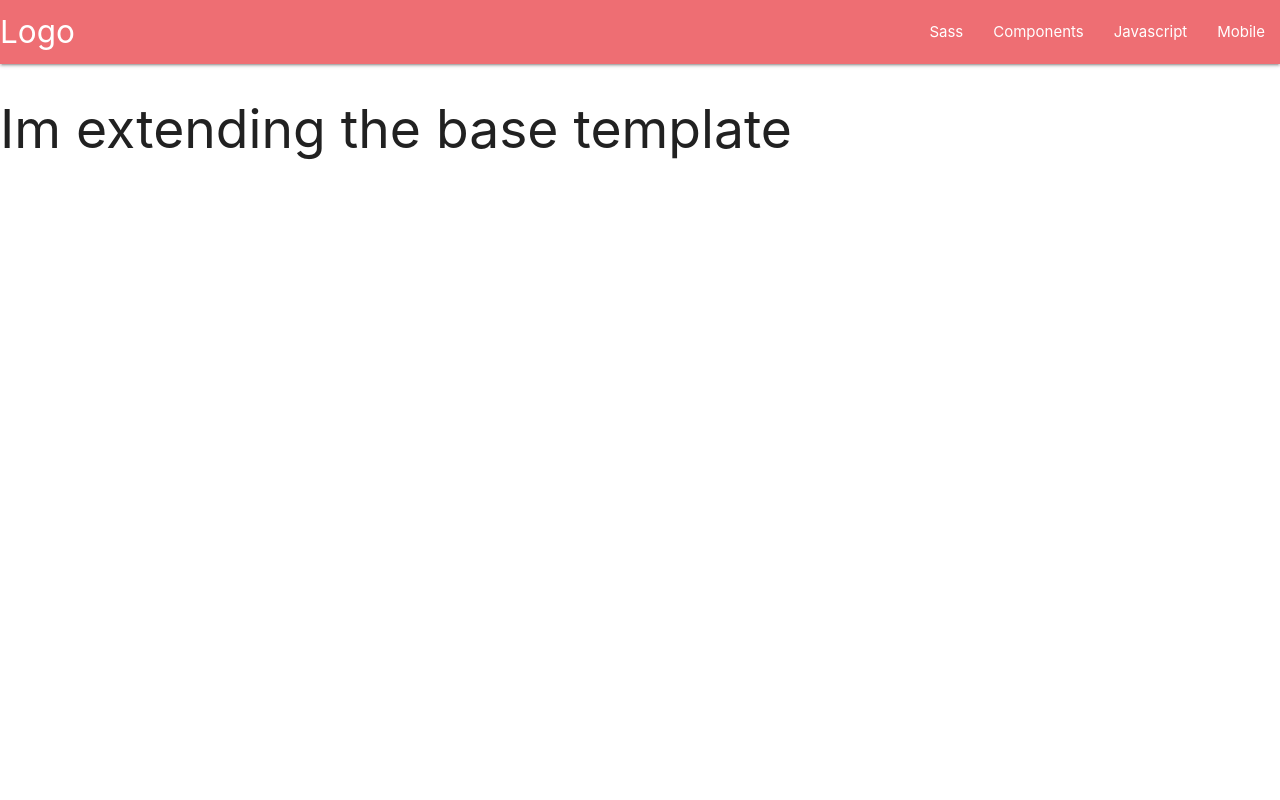
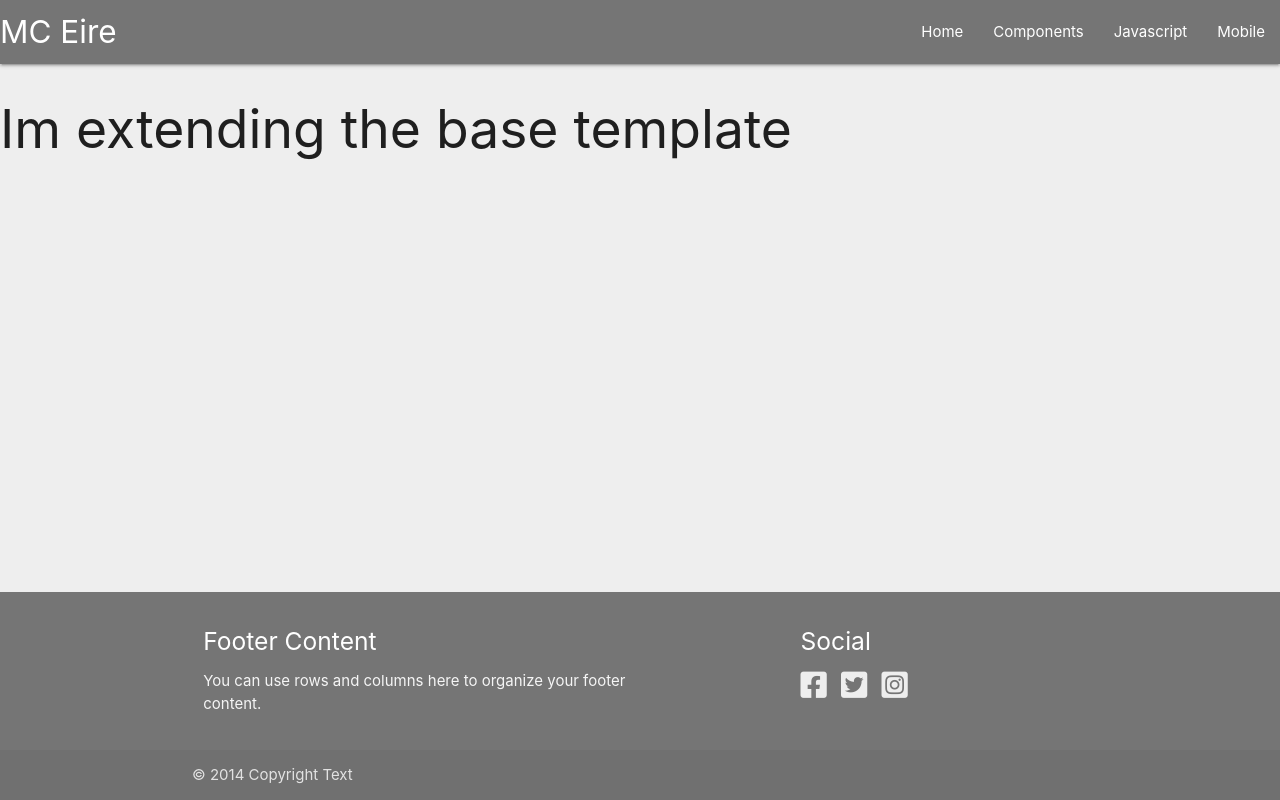
Before and after one commit to Luka-pp/Milestone-Project-3, a Flask app: page / in a window 1280 px wide. Run offline with Flask 2, Linux system fonts and the light colour scheme; data that the repository does not hold is empty; some libraries are stand-ins or nearby versions.

Commit message:
Added Font Awesome, Footer and Header

```diff
--- a/static/css/style.css
+++ b/static/css/style.css
@@ -0,0 +1,20 @@
+body{
+    background-color: #eeeeee ;
+    display: flex;
+    min-height: 100vh;
+    flex-direction: column;
+}
+main {
+    flex: 1 0 auto;
+  }
+
+.list-inline {
+  padding-left: 0;
+  margin-left: -5px;
+  list-style: none;
+}
+.list-inline > li {
+  display: inline-block;
+  padding-right: 5px;
+  padding-left: 5px;
+}
--- a/static/js/script.js
+++ b/static/js/script.js
@@ -0,0 +1,3 @@
+$(document).ready(function(){
+    $('.sidenav').sidenav();
+  });
--- a/templates/base.html
+++ b/templates/base.html
@@ -3,7 +3,7 @@
 <head>
     <meta charset="UTF-8">
     <meta name="viewport" content="width=device-width, initial-scale=1.0">
-    <link href="https://fonts.googleapis.com/icon?family=Material+Icons" rel="stylesheet" type="text/css">
+    <link rel="stylesheet" href="https://use.fontawesome.com/releases/v5.15.3/css/all.css" integrity="sha384-SZXxX4whJ79/gErwcOYf+zWLeJdY/qpuqC4cAa9rOGUstPomtqpuNWT9wdPEn2fk" crossorigin="anonymous">
     <link rel="stylesheet" href="https://cdnjs.cloudflare.com/ajax/libs/materialize/1.0.0/css/materialize.min.css" type="text/css">
     <link rel="stylesheet" href="{{ url_for("static", filename="css/style.css") }}" type="text/css">
     {% block styles %}
@@ -13,11 +13,11 @@
 <body>
 <header>
      <nav>
-    <div class="nav-wrapper">
-      <a href="#!" class="brand-logo">Logo</a>
-      <a href="#" data-target="mobile-demo" class="sidenav-trigger"><i class="material-icons">menu</i></a>
+         <div class="nav-wrapper grey darken-1">
+            <a href="#" class="brand-logo">MC Eire</a>
+            <a href="#" data-target="mobile-demo" class="sidenav-trigger"><i class="fas fa-bars"></i></a>
                  <ul class="right hide-on-med-and-down">
-        <li><a href="sass.html">Sass</a></li>
+                    <li><a href="{{ url_for("bike") }}">Home</a></li>
                      <li><a href="badges.html">Components</a></li>
                      <li><a href="collapsible.html">Javascript</a></li>
                      <li><a href="mobile.html">Mobile</a></li>
@@ -26,18 +26,44 @@
      </nav>
 
   <ul class="sidenav" id="mobile-demo">
-    <li><a href="sass.html">Sass</a></li>
+      <li><h4 class="center-align">MC Eire</h4></li>
+    <li><a href="{{ url_for("bike") }}">Home</a></li>
     <li><a href="badges.html">Components</a></li>
     <li><a href="collapsible.html">Javascript</a></li>
     <li><a href="mobile.html">Mobile</a></li>
   </ul>
 </header>
-
+<main>
 
     {% block content %}
     {% endblock %}
 
-
+</main>
+<footer>
+    <footer class="page-footer grey darken-1">
+          <div class="container">
+            <div class="row">
+              <div class="col l6 s12">
+                <h5 class="white-text">Footer Content</h5>
+                <p class="grey-text text-lighten-4">You can use rows and columns here to organize your footer content.</p>
+              </div>
+              <div class="col l4 offset-l2 s12">
+                <h5 class="white-text">Social</h5>
+                 <ul class="list-inline">
+                     <li><a class="grey-text text-lighten-3" href="https://www.facebook.com/"><i class="fab fa-facebook-square fa-2x"></i></a></li>
+                     <li><a class="grey-text text-lighten-3" href="https://twitter.com/"><i class="fab fa-twitter-square fa-2x"></i></a></li>
+                     <li><a class="grey-text text-lighten-3" href="https://www.instagram.com/"><i class="fab fa-instagram-square fa-2x"></i></a></li>
+                 </ul>
+              </div>
+            </div>
+          </div>
+          <div class="footer-copyright">
+            <div class="container">
+            © 2014 Copyright Text
+            </div>
+          </div>
+        </footer>
+</footer>
 
 <script
   src="https://code.jquery.com/jquery-3.6.0.min.js"
```
Lines whose indentation alone changed are shown as unchanged.
